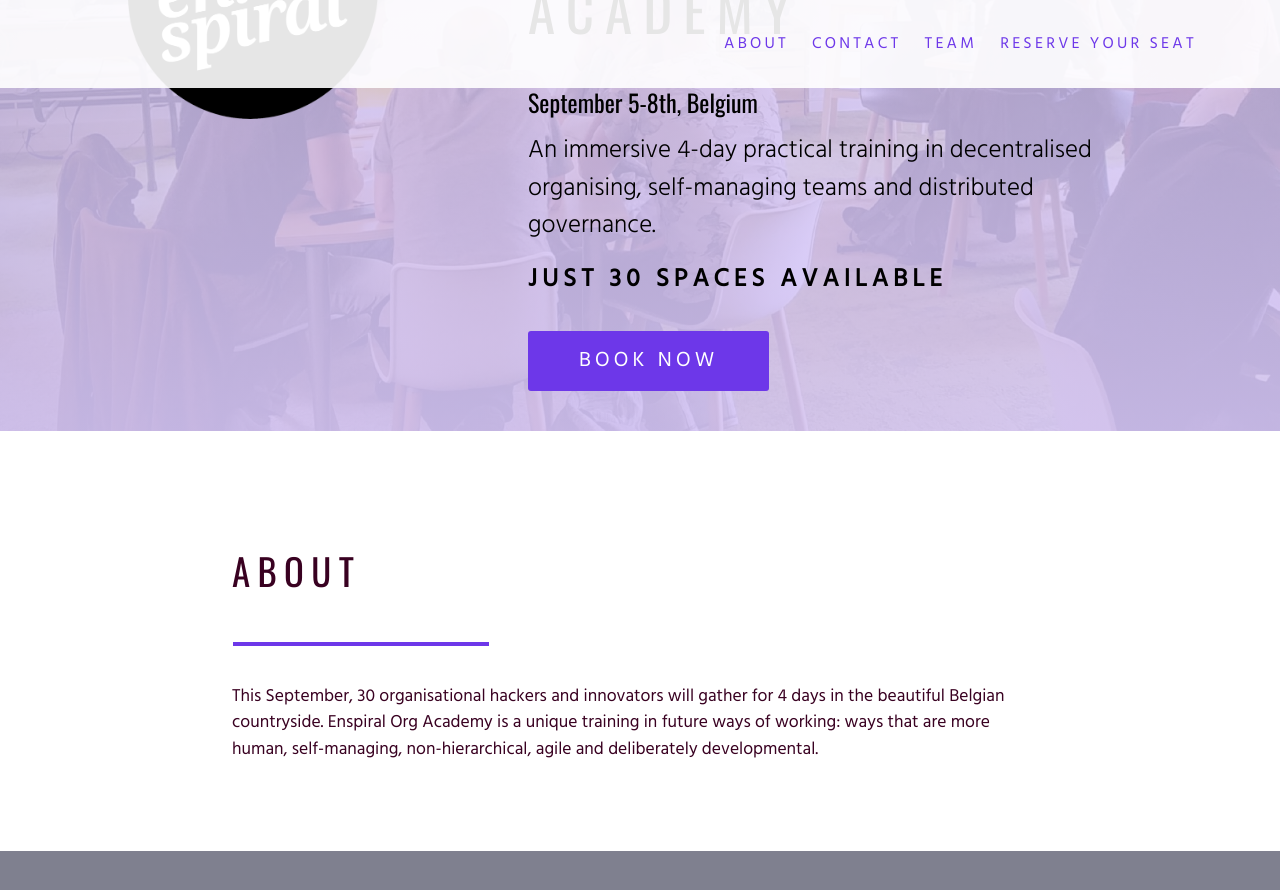
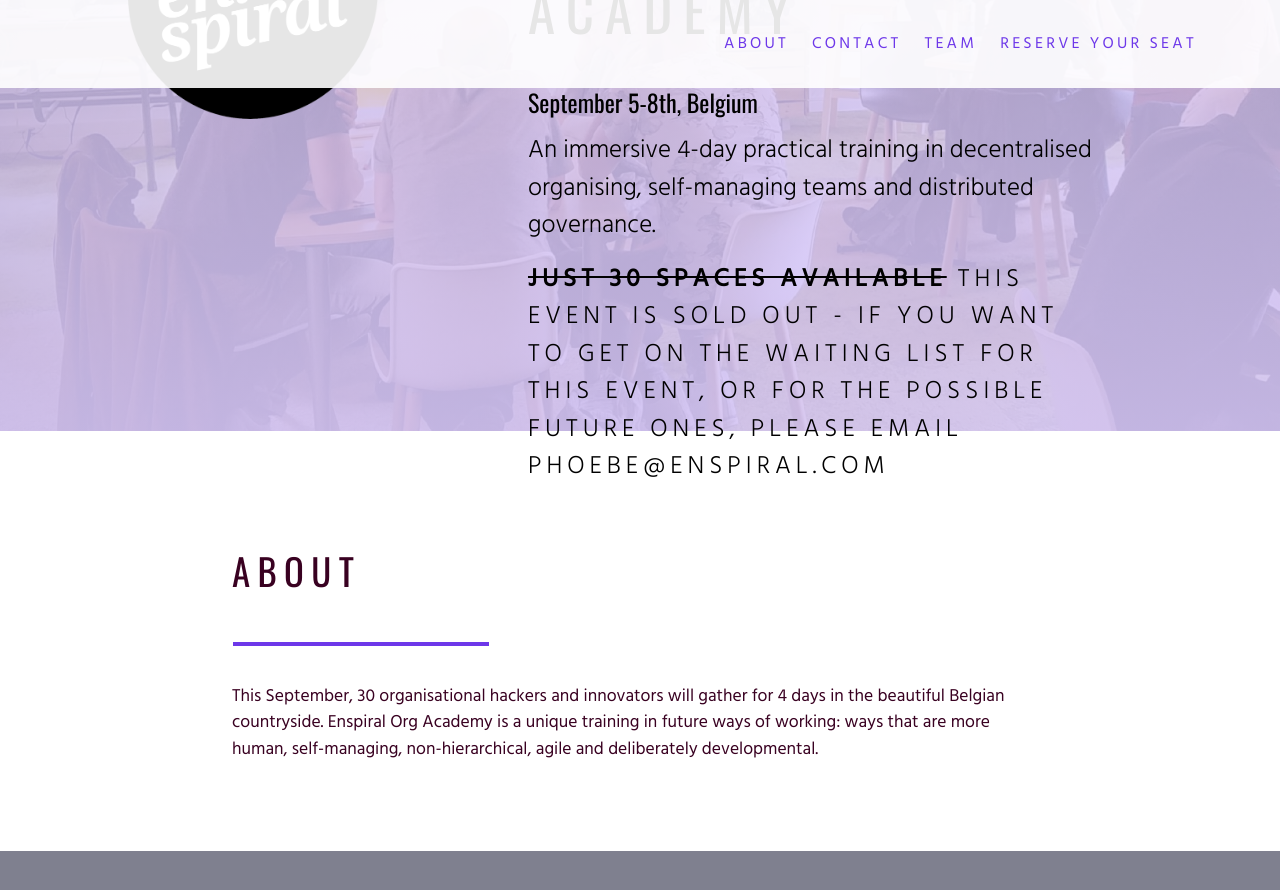
Before and after one commit to rdbartlett/orgacademy.github.io, a Jekyll site: the page built from index.html, in a window 1280 px wide and 900 px high, scrolled down 309 px. Shown: the top 890 px of the window. Built offline with Jekyll 4.4.1, drawn with Linux system fonts in a browser that asks for light colours; nearby versions of some CDN libraries.

Commit message:
Update main.html

```diff
--- a/_layouts/main.html
+++ b/_layouts/main.html
@@ -21,8 +21,12 @@
             <h1 id="name" class="responsive-h1 caps name py2">Enspiral Org Academy</h1>
             <h2 class="responsive-h2">September 5-8th, Belgium</h2>
             <p class="mt2">An immersive 4-day practical training in decentralised organising, self-managing teams and distributed governance.</p>
-            <p class="mt2 caps"><strong>JUST 30 SPACES AVAILABLE</strong></p>
-           <a target="_blank" href="https://www.thehum.org/events-1/enspiral-org-academy/?from-eoa-btn" class="button long caps mt2 caps">Book Now</a>
+            <p class="mt2 caps">
+              <strong style="text-decoration: line-through;">JUST 30 SPACES AVAILABLE</strong>
+              This event is SOLD OUT - if you want to get on the waiting list for this event,
+              or for the possible future ones, please email phoebe@enspiral.com
+            </p>
+            <!--<a target="_blank" href="https://www.thehum.org/events-1/enspiral-org-academy/?from-eoa-btn" class="button long caps mt2 caps">Book Now</a> -->
         </div>
       </div>
     </header>
```
